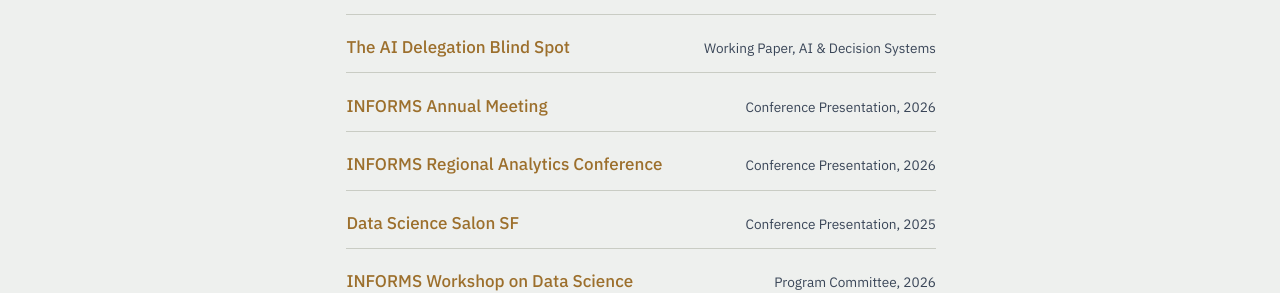
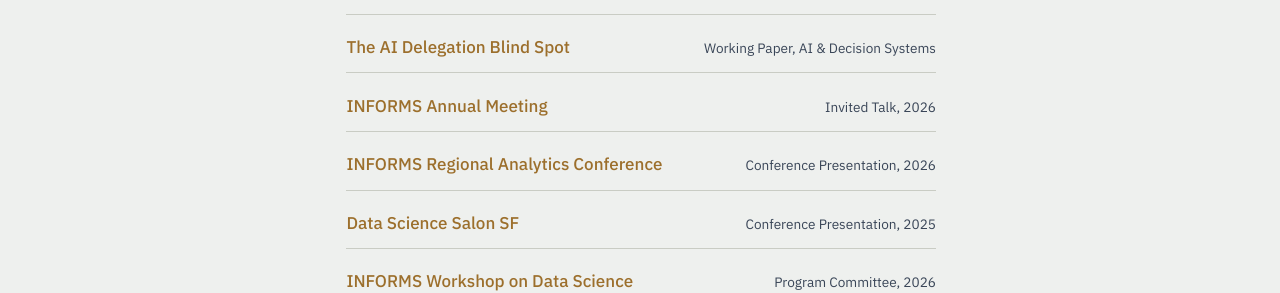
Before and after one commit to adityapt/personal-repo, a Jekyll site: the page built from index.md, in a window 1280 px wide. Shown: the part 715-1008 px from the top of the page. Built offline with Jekyll 4.4.1, drawn with Linux system fonts in a browser that asks for light colours.

Commit message:
Recategorize INFORMS Annual Meeting as an invited talk
Confirmed invited (invitation letter on file), same category as the
Drexel talk, not a submitted/juried conference presentation.

Co-Authored-By: Claude Sonnet 5 <noreply@anthropic.com>

```diff
--- a/index.md
+++ b/index.md
@@ -17,8 +17,8 @@ Principal Data Scientist providing technical and strategic leadership for market
     <span class="tag">Working Paper, AI & Decision Systems</span>
   </li>
   <li>
-    <a href="/talks-service/#conference-presentations">INFORMS Annual Meeting</a>
-    <span class="tag">Conference Presentation, 2026</span>
+    <a href="/talks-service/#invited-talks">INFORMS Annual Meeting</a>
+    <span class="tag">Invited Talk, 2026</span>
   </li>
   <li>
     <a href="/talks-service/#conference-presentations">INFORMS Regional Analytics Conference</a>
```
Also changed, not shown: talks-service.md (+1 -1 lines).
